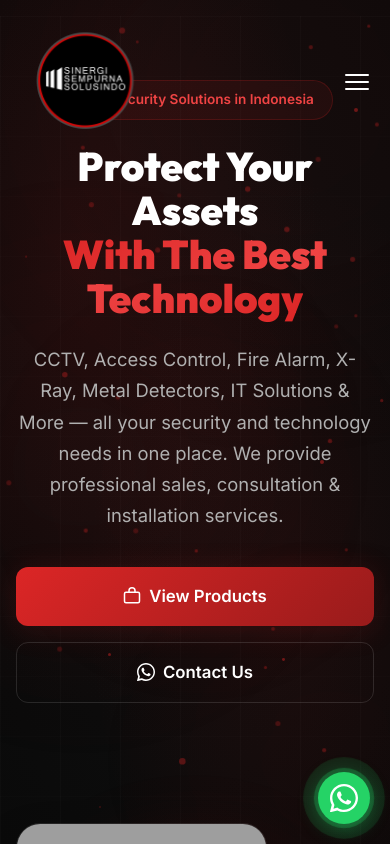
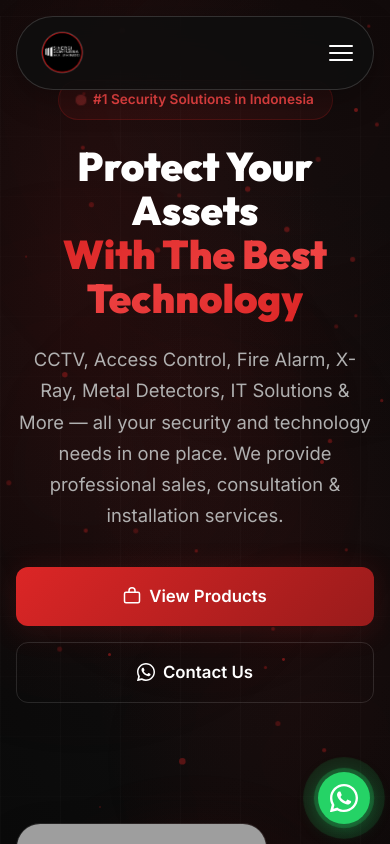
Before and after one commit to RizqonAlifXavier/smartsecurity2, a Nuxt app: page / in a window 390 px wide. Shown: the top 844 px of the page. Built offline with nearby package versions, Linux system fonts and the light colour scheme; grey boxes are pictures that could not be loaded.

Commit message:
fixing some animation for navbar

```diff
--- a/app/components/Navbar.vue
+++ b/app/components/Navbar.vue
@@ -190,7 +190,6 @@ onUnmounted(() => {
   transition: all var(--transition);
   max-width: 600px;
   opacity: 1;
-  overflow: hidden;
   white-space: nowrap;
 }
 
@@ -272,6 +271,19 @@ onUnmounted(() => {
 }
 
 @media (max-width: 768px) {
+  .brand-logo-img {
+    height: 56px;
+  }
+
+  .navbar-inner {
+    background: rgba(15, 15, 15, 0.85);
+    backdrop-filter: blur(20px);
+    -webkit-backdrop-filter: blur(20px);
+    border: 1px solid rgba(255, 255, 255, 0.15);
+    padding: 8px 16px;
+    box-shadow: 0 8px 32px rgba(0, 0, 0, 0.3);
+  }
+
   .navbar-nav-wrapper {
     background: transparent;
     backdrop-filter: none;
--- a/app/pages/category/[id].vue
+++ b/app/pages/category/[id].vue
@@ -106,7 +106,7 @@ const getProductCount = (brandId) => {
 }
 
 const getBrandLink = (brand) => {
-  return { path: '/products', query: { brand: brand.id } }
+  return { path: '/products', query: { brand: brand.id, from_category: categoryId.value } }
 }
 
 const { initScrollAnimations } = useScrollAnimation()
--- a/app/pages/products.vue
+++ b/app/pages/products.vue
@@ -195,6 +195,7 @@ const { initScrollAnimations } = useScrollAnimation()
 
 const brandId = computed(() => route.query.brand || '')
 const categoryFromQuery = computed(() => route.query.category || '')
+const fromCategoryQuery = computed(() => route.query.from_category || '')
 
 const currentBrand = computed(() => {
   return brands.find((b) => b.id === brandId.value) || null
@@ -306,6 +307,10 @@ const askProduct = (product) => {
 
 // Dynamic back button text based on whether we came from a category
 const backButtonText = computed(() => {
+  if (fromCategoryQuery.value) {
+    const cat = categories.find((c) => c.id === fromCategoryQuery.value)
+    return cat ? `Back to ${cat.label} Brands` : 'Back to Brands'
+  }
   if (categoryFromQuery.value) {
     const cat = categories.find((c) => c.id === categoryFromQuery.value)
     return cat ? `Back to ${cat.label} Brands` : 'Back to Brands'
@@ -315,7 +320,9 @@ const backButtonText = computed(() => {
 
 // Navigate back to the Category page or homepage
 const goBack = () => {
-  if (categoryFromQuery.value) {
+  if (fromCategoryQuery.value) {
+    router.push(`/category/${fromCategoryQuery.value}`)
+  } else if (categoryFromQuery.value) {
     router.push(`/category/${categoryFromQuery.value}`)
   } else {
     router.push({ path: '/', hash: '#products' })
```
